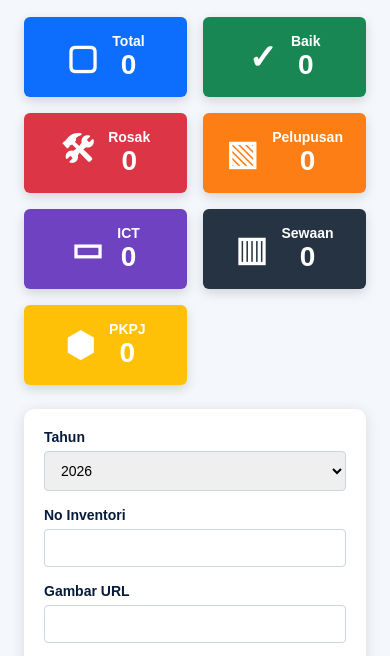
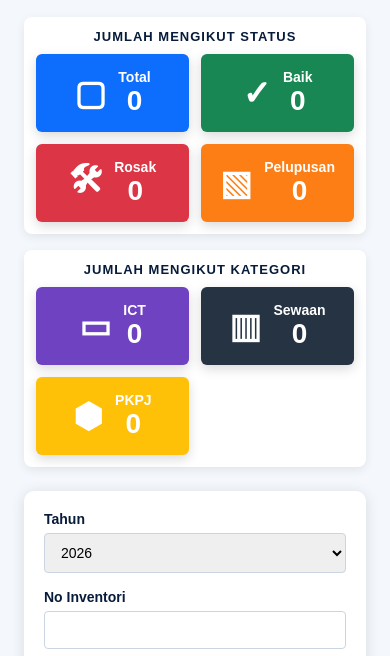
Before and after one commit to gdmnazri/Peralatan-Perkakasan-IT-di-Stor-PKPJ-2026, a plain HTML site: page index.html in a window 390 px wide. Shown: the part 123-779 px from the top of the page. Drawn offline with Linux system fonts and the light colour scheme; no server answers.

Commit message:
Update index.html

```diff
--- a/index.html
+++ b/index.html
@@ -35,27 +35,62 @@ body{
   font-weight:900;
 }
 
-.dashboard{
+/* DASHBOARD PECAHAN */
+.dashboard-section{
   display:grid;
-  grid-template-columns:repeat(7,1fr);
+  grid-template-columns:4fr 3fr;
   gap:16px;
   margin-bottom:24px;
 }
 
+.dash-group{
+  background:white;
+  border-radius:8px;
+  padding:12px;
+  box-shadow:0 3px 10px rgba(0,0,0,.08);
+}
+
+.dash-title{
+  text-align:center;
+  font-size:13px;
+  font-weight:900;
+  letter-spacing:1px;
+  margin-bottom:10px;
+  color:#071b3a;
+}
+
+.dashboard{
+  display:grid;
+  gap:12px;
+}
+
+.status-dashboard{
+  grid-template-columns:repeat(4,1fr);
+}
+
+.kategori-dashboard{
+  grid-template-columns:repeat(3,1fr);
+}
+
 .card{
-  height:80px;
+  height:78px;
   border-radius:6px;
   color:white;
   display:flex;
   align-items:center;
   justify-content:center;
-  gap:14px;
+  gap:12px;
   font-weight:bold;
   box-shadow:0 4px 12px rgba(0,0,0,.15);
 }
 
 .icon{font-size:34px}
-.card span{display:block;font-size:28px;text-align:center}
+
+.card span{
+  display:block;
+  font-size:28px;
+  text-align:center;
+}
 
 .blue{background:#0d6efd}
 .green{background:#198754}
@@ -65,6 +100,7 @@ body{
 .gray{background:#263342}
 .yellow{background:#ffc107;color:white}
 
+/* FORM */
 .form-box{
   background:white;
   border-radius:10px;
@@ -120,14 +156,23 @@ button{
   padding:9px 16px;
 }
 
-.upload-btn{background:#198754;width:160px;margin-top:6px}
-.save{background:#0d6efd;min-width:150px}
+.upload-btn{
+  background:#198754;
+  width:160px;
+  margin-top:6px;
+}
+
+.save{
+  background:#0d6efd;
+  min-width:150px;
+}
 
 .save-wrap{
   text-align:center;
   margin-top:16px;
 }
 
+/* TABLE */
 table{
   width:100%;
   border-collapse:collapse;
@@ -145,7 +190,8 @@ th{
   color:white;
 }
 
-td:nth-child(1),td:nth-child(2){
+td:nth-child(1),
+td:nth-child(2){
   text-align:left;
 }
 
@@ -155,11 +201,29 @@ td:nth-child(1),td:nth-child(2){
   font-size:12px;
 }
 
+/* RESPONSIVE */
 @media(max-width:1100px){
-  .dashboard{grid-template-columns:repeat(2,1fr)}
-  .form{grid-template-columns:1fr}
-  .catatan-row{grid-column:auto;grid-template-columns:1fr}
-  .form-box{padding:20px}
+  .dashboard-section{
+    grid-template-columns:1fr;
+  }
+
+  .status-dashboard,
+  .kategori-dashboard{
+    grid-template-columns:repeat(2,1fr);
+  }
+
+  .form{
+    grid-template-columns:1fr;
+  }
+
+  .catatan-row{
+    grid-column:auto;
+    grid-template-columns:1fr;
+  }
+
+  .form-box{
+    padding:20px;
+  }
 }
 </style>
 </head>
@@ -172,14 +236,56 @@ td:nth-child(1),td:nth-child(2){
   <h2>SISTEM INVENTORI IT PKPJ</h2>
 </div>
 
-<div class="dashboard">
-  <div class="card blue"><div class="icon">▢</div><div>Total <span id="total">0</span></div></div>
-  <div class="card green"><div class="icon">✓</div><div>Baik <span id="baik">0</span></div></div>
-  <div class="card red"><div class="icon">🛠</div><div>Rosak <span id="rosak">0</span></div></div>
-  <div class="card orange"><div class="icon">▧</div><div>Pelupusan <span id="pelupusan">0</span></div></div>
-  <div class="card purple"><div class="icon">▭</div><div>ICT <span id="ict">0</span></div></div>
-  <div class="card gray"><div class="icon">▥</div><div>Sewaan <span id="sewaan">0</span></div></div>
-  <div class="card yellow"><div class="icon">⬢</div><div>PKPJ <span id="pkpj">0</span></div></div>
+<!-- DASHBOARD PECAHAN -->
+<div class="dashboard-section">
+
+  <div class="dash-group">
+    <div class="dash-title">JUMLAH MENGIKUT STATUS</div>
+
+    <div class="dashboard status-dashboard">
+      <div class="card blue">
+        <div class="icon">▢</div>
+        <div>Total <span id="total">0</span></div>
+      </div>
+
+      <div class="card green">
+        <div class="icon">✓</div>
+        <div>Baik <span id="baik">0</span></div>
+      </div>
+
+      <div class="card red">
+        <div class="icon">🛠</div>
+        <div>Rosak <span id="rosak">0</span></div>
+      </div>
+
+      <div class="card orange">
+        <div class="icon">▧</div>
+        <div>Pelupusan <span id="pelupusan">0</span></div>
+      </div>
+    </div>
+  </div>
+
+  <div class="dash-group">
+    <div class="dash-title">JUMLAH MENGIKUT KATEGORI</div>
+
+    <div class="dashboard kategori-dashboard">
+      <div class="card purple">
+        <div class="icon">▭</div>
+        <div>ICT <span id="ict">0</span></div>
+      </div>
+
+      <div class="card gray">
+        <div class="icon">▥</div>
+        <div>Sewaan <span id="sewaan">0</span></div>
+      </div>
+
+      <div class="card yellow">
+        <div class="icon">⬢</div>
+        <div>PKPJ <span id="pkpj">0</span></div>
+      </div>
+    </div>
+  </div>
+
 </div>
 
 <div class="form-box">
@@ -384,6 +490,7 @@ function simpan(){
       lokasiLain.focus();
       return;
     }
+
     lokasiFinal = lokasiLain.value.trim();
   }
 
```
